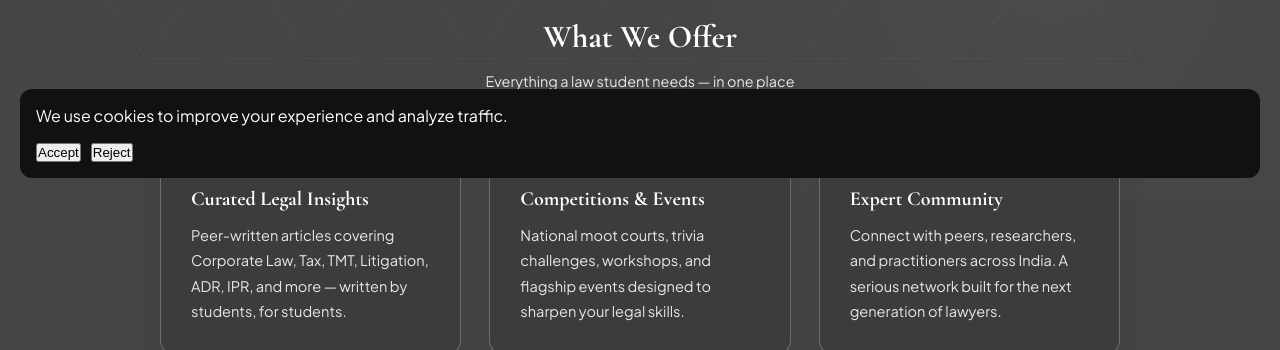
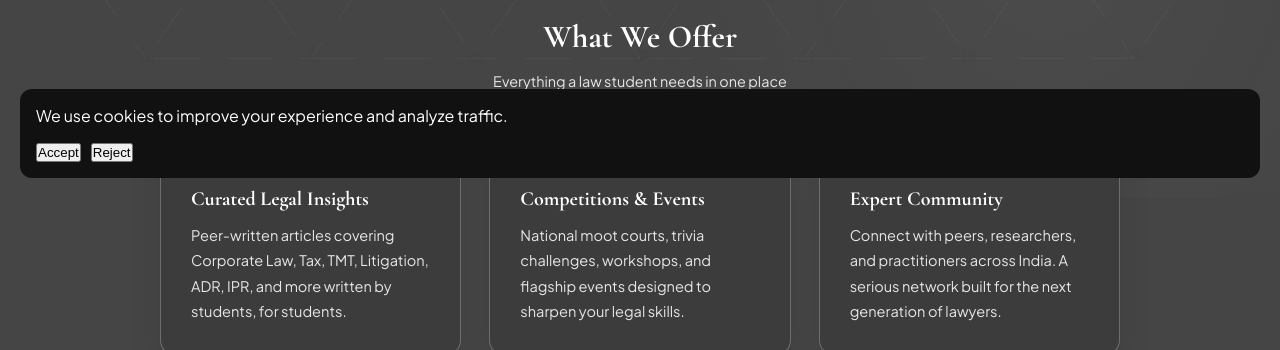
Before and after one commit to TejTalin/young-legal-house, a Next.js app: page / in a window 1280 px wide. Shown: the part 602-952 px from the top of the page. Built offline with nearby package versions, Linux system fonts and the light colour scheme.

Commit message:
Fix punctuation in law student description

```diff
--- a/app/page.jsx
+++ b/app/page.jsx
@@ -128,12 +128,12 @@ export default function HomePage() {
             fontSize: '0.9rem',
             marginBottom: '28px',
           }}>
-            Everything a law student needs — in one place
+            Everything a law student needs in one place
           </p>
 
           <div className="cards-grid">
             {[
-              { icon: 'fa-newspaper', title: 'Curated Legal Insights', text: 'Peer-written articles covering Corporate Law, Tax, TMT, Litigation, ADR, IPR, and more — written by students, for students.' },
+              { icon: 'fa-newspaper', title: 'Curated Legal Insights', text: 'Peer-written articles covering Corporate Law, Tax, TMT, Litigation, ADR, IPR, and more written by students, for students.' },
               { icon: 'fa-gavel', title: 'Competitions & Events', text: 'National moot courts, trivia challenges, workshops, and flagship events designed to sharpen your legal skills.' },
               { icon: 'fa-users', title: 'Expert Community', text: 'Connect with peers, researchers, and practitioners across India. A serious network built for the next generation of lawyers.' },
             ].map(item => (
```
